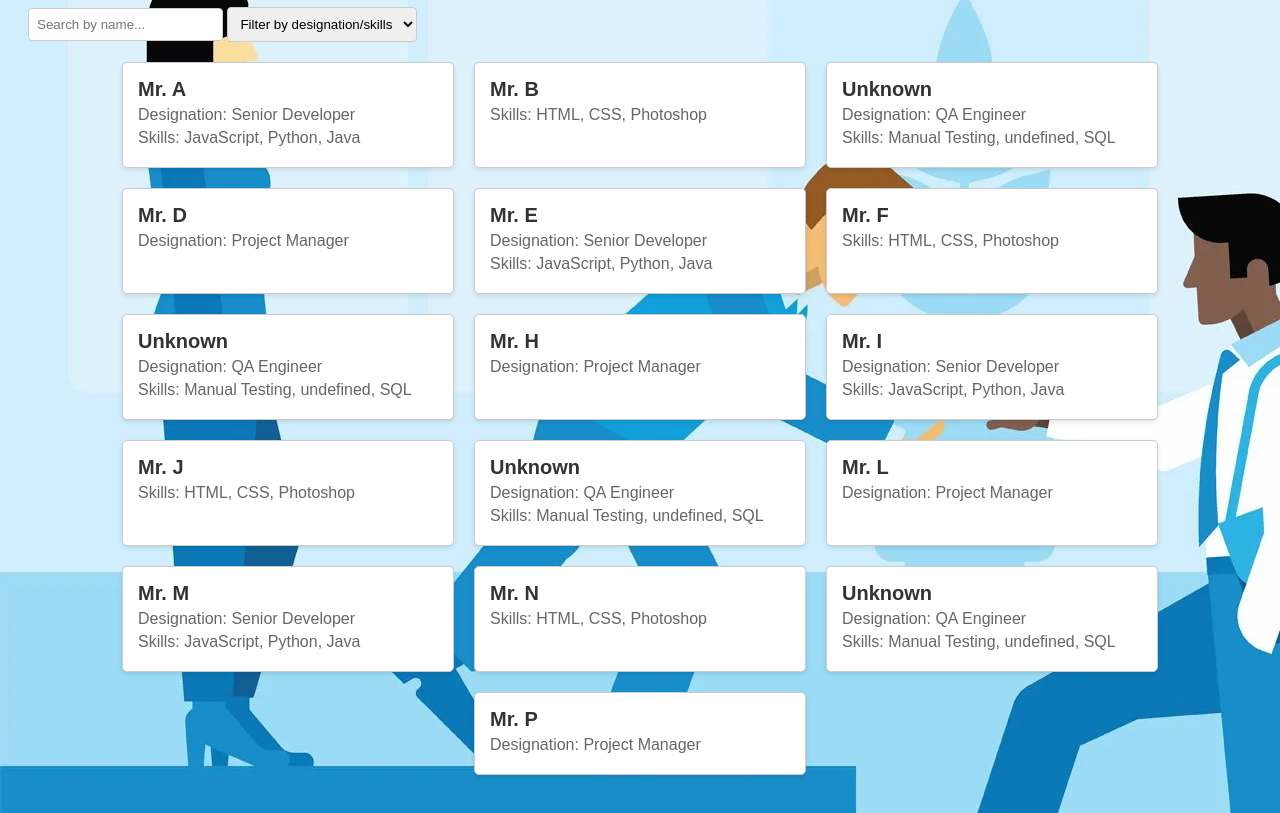
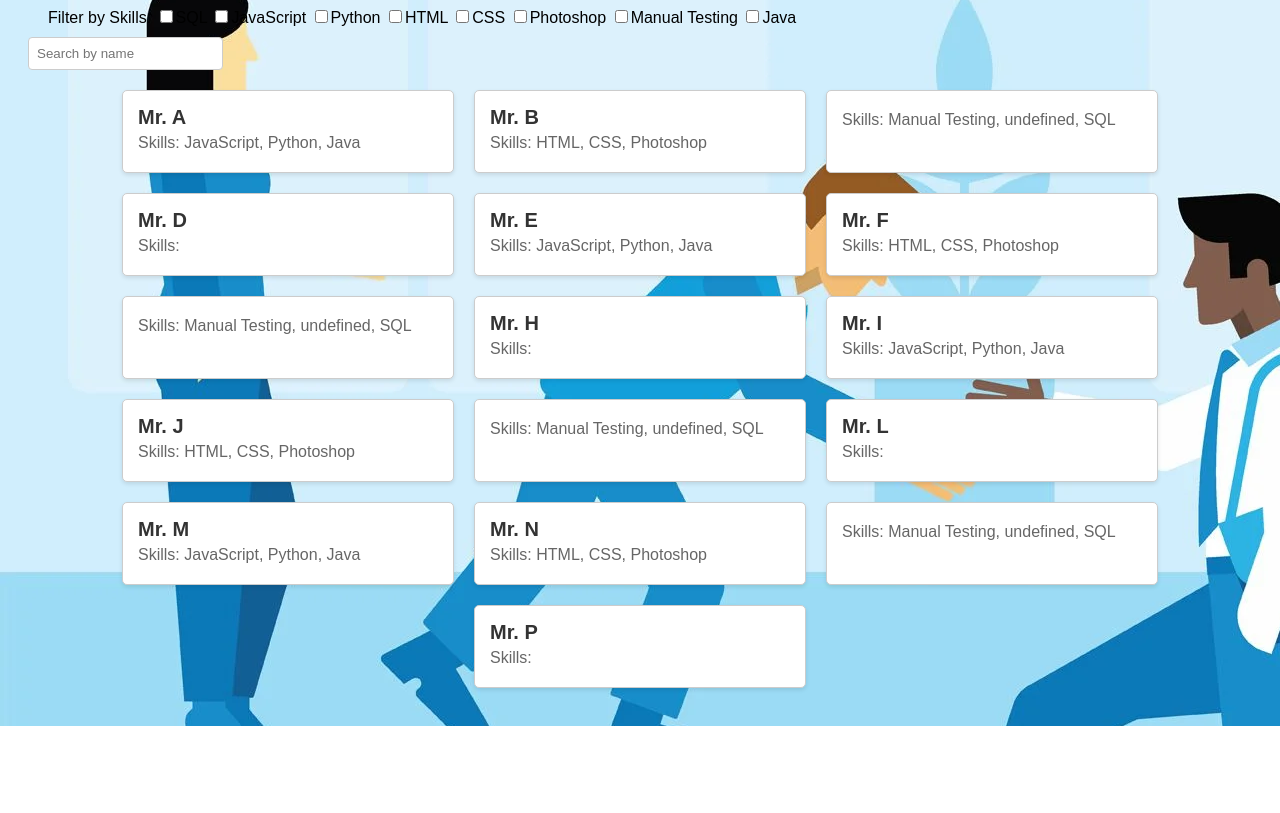
Before and after one commit to Hardik959/bajaj_qualifier1_hardik_srivastava_RA2011003011114, a plain HTML site: page index.html in a window 1280 px wide. Shown: the part 101-914 px from the top of the page. After the commit the page ends 827 px from the top, so only its background shows below. Drawn offline with Linux system fonts and the light colour scheme.

Commit message:
qualifier2

```diff
--- a/index.html
+++ b/index.html
@@ -1,27 +1,28 @@
 <!DOCTYPE html>
 <html>
 <head>
-  <title>Employee Data</title>
+  <title>JSON Data Rendering</title>
   <link rel="stylesheet" type="text/css" href="styles.css">
 </head>
 <body>
-  <h1>Employee Data</h1>
-  <input type="text" id="searchInput" placeholder="Search by name...">
-  <select id="filterSelect">
-    <option value="">Filter by designation/skills</option>
-    <option value="Senior Developer">Senior Developer</option>
-    <option value="QA Engineer">QA Engineer</option>
-    <option value="Project Manager">Project Manager</option>
-    <option value="JavaScript">JavaScript</option>
-    <option value="Python">Python</option>
-    <option value="Java">Java</option>
-    <option value="HTML">HTML</option>
-    <option value="CSS">CSS</option>
-    <option value="Photoshop">Photoshop</option>
-    <option value="Manual Testing">Manual Testing</option>
-    <option value="SQL">SQL</option>
-  </select>
-  <div id="employeeContainer"></div>
+  <h1>JSON Data Rendering</h1>
+
+  <div id="filterContainer">
+    <label>Filter by Skills:</label>
+    <label><input type="checkbox" class="filterCheckbox" value="SQL">SQL</label>
+    <label><input type="checkbox" class="filterCheckbox" value="JavaScript">JavaScript</label>
+    <label><input type="checkbox" class="filterCheckbox" value="Python">Python</label>
+    <label><input type="checkbox" class="filterCheckbox" value="HTML">HTML</label>
+    <label><input type="checkbox" class="filterCheckbox" value="CSS">CSS</label>
+    <label><input type="checkbox" class="filterCheckbox" value="Photoshop">Photoshop</label>
+    <label><input type="checkbox" class="filterCheckbox" value="Manual Testing">Manual Testing</label>
+    <label><input type="checkbox" class="filterCheckbox" value="Java">Java</label>
+  </div>
+
+  <input type="text" id="searchInput" placeholder="Search by name">
+
+  <div id="results"></div>
+
   <script src="script.js"></script>
 </body>
 </html>
--- a/script.js
+++ b/script.js
@@ -1,84 +1,82 @@
-// Load the JSON data
+document.addEventListener("DOMContentLoaded", function() {
   fetch('bajaj_file.json')
     .then(response => response.json())
-  .then(data => {
-    // Render the employee data
-    renderEmployees(data.employees);
+    .then(data => renderData(data.employees))
+    .catch(error => console.log(error));
 
-    // Add event listeners for filtering and searching
-    document.getElementById('filterSelect').addEventListener('change', handleFilter);
-    document.getElementById('searchInput').addEventListener('input', handleSearch);
-  })
-  .catch(error => console.error(error));
+  function renderData(employees) {
+    const filterCheckboxes = document.querySelectorAll('.filterCheckbox');
+    const searchInput = document.getElementById('searchInput');
+    const resultsContainer = document.getElementById('results');
 
-// Render the employee data
+    // Render all employees initially
+    renderEmployees(employees);
+
+    // Filter employees based on skills selection
+    filterCheckboxes.forEach(checkbox => {
+      checkbox.addEventListener('change', function() {
+        const selectedSkills = getSelectedSkills();
+        const filteredEmployees = filterEmployeesBySkills(employees, selectedSkills);
+        renderEmployees(filteredEmployees);
+      });
+    });
+
+    // Filter employees based on name search
+    searchInput.addEventListener('keyup', function() {
+      const searchTerm = searchInput.value.toLowerCase();
+      const filteredEmployees = filterEmployeesByName(employees, searchTerm);
+      renderEmployees(filteredEmployees);
+    });
+
+    function getSelectedSkills() {
+      const selectedSkills = [];
+      filterCheckboxes.forEach(checkbox => {
+        if (checkbox.checked) {
+          selectedSkills.push(checkbox.value);
+        }
+      });
+      return selectedSkills;
+    }
+
     function renderEmployees(employees) {
-  const container = document.getElementById('employeeContainer');
-  container.innerHTML = '';
+      resultsContainer.innerHTML = '';
 
+      if (employees.length === 0) {
+        resultsContainer.innerHTML = '<p>No matching employees found</p>';
+      } else {
         employees.forEach(employee => {
-    const card = createEmployeeCard(employee);
-    container.appendChild(card);
+          const employeeCard = createEmployeeCard(employee);
+          resultsContainer.appendChild(employeeCard);
+        });
+      }
+    }
+
+    function createEmployeeCard(employee) {
+      const employeeCard = document.createElement('div');
+      employeeCard.classList.add('employee-card');
+
+      const nameElement = document.createElement('h3');
+      nameElement.textContent = employee.name;
+      employeeCard.appendChild(nameElement);
+
+      const skillsElement = document.createElement('p');
+      skillsElement.classList.add('skills');
+      skillsElement.textContent = 'Skills: ' + employee.skills.join(', ');
+      employeeCard.appendChild(skillsElement);
+
+      return employeeCard;
+    }
+
+    function filterEmployeesBySkills(employees, selectedSkills) {
+      return employees.filter(employee => {
+        return selectedSkills.every(skill => employee.skills.includes(skill));
       });
     }
 
-// Create an employee card element
-function createEmployeeCard(employee) {
-  const card = document.createElement('div');
-  card.classList.add('employeeCard');
-
-  const name = document.createElement('h2');
-  name.textContent = employee.name || 'Unknown';
-  card.appendChild(name);
-
-  if (employee.designation) {
-    const designation = document.createElement('p');
-    designation.textContent = 'Designation: ' + employee.designation;
-    card.appendChild(designation);
+    function filterEmployeesByName(employees, searchTerm) {
+      return employees.filter(employee => {
+        return employee.name.toLowerCase().includes(searchTerm);
+      });
     }
-
-  if (employee.skills.length > 0) {
-    const skills = document.createElement('p');
-    skills.textContent = 'Skills: ' + employee.skills.join(', ');
-    card.appendChild(skills);
-  }
-
-  return card;
-}
-
-// Filter the employee data based on the selected option
-function handleFilter() {
-  const filterValue = this.value.toLowerCase();
-  const cards = document.getElementsByClassName('employeeCard');
-
-  Array.from(cards).forEach(card => {
-    const designation = card.querySelector('p:nth-of-type(1)');
-    const skills = card.querySelector('p:nth-of-type(2)');
-
-    if (filterValue === '') {
-      card.classList.remove('filtered');
-    } else if (designation && designation.textContent.toLowerCase().includes(filterValue)) {
-      card.classList.remove('filtered');
-    } else if (skills && skills.textContent.toLowerCase().includes(filterValue)) {
-      card.classList.remove('filtered');
-    } else {
-      card.classList.add('filtered');
   }
 });
-}
-
-// Search for employees based on the entered text
-function handleSearch() {
-  const searchValue = this.value.toLowerCase();
-  const cards = document.getElementsByClassName('employeeCard');
-
-  Array.from(cards).forEach(card => {
-    const name = card.querySelector('h2');
-
-    if (name.textContent.toLowerCase().includes(searchValue)) {
-      card.classList.remove('filtered');
-    } else {
-      card.classList.add('filtered');
-    }
-  });
-}
--- a/styles.css
+++ b/styles.css
@@ -2,6 +2,7 @@ body {
   font-family: Arial, sans-serif;
   padding: 20px;
   background-image: url('4321941.jpeg');
+
 }
 
 h1 {
@@ -17,13 +18,18 @@ select {
   border-radius: 4px;
 }
 
-#employeeContainer {
+#filterContainer {
+  margin-bottom: 10px;
+  padding-left: 20px;
+}
+
+#results {
   display: flex;
   flex-wrap: wrap;
   justify-content: center;
 }
 
-.employeeCard {
+.employee-card {
   width: 300px;
   border: 1px solid #ccc;
   border-radius: 5px;
@@ -34,22 +40,22 @@ select {
   transition: box-shadow 0.3s ease;
 }
 
-.employeeCard:hover {
+.employee-card:hover {
   box-shadow: 0 4px 8px rgba(0, 0, 0, 0.1);
 }
 
-.employeeCard h2 {
+.employee-card h3 {
   margin: 0;
   font-size: 20px;
   color: #333;
 }
 
-.employeeCard p {
+.employee-card p.skills {
   margin: 5px 0;
   color: #666;
 }
 
-.employeeCard ul {
+.employee-card ul {
   margin: 0;
   padding-left: 20px;
   color: #666;
```
Lines whose indentation alone changed are shown as unchanged.
